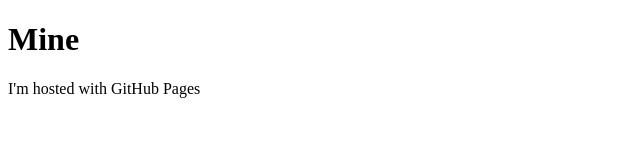
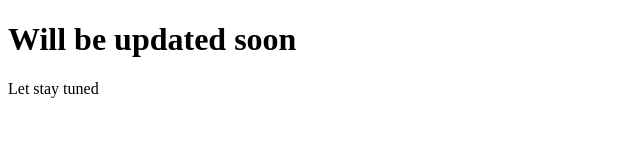
Before and after one commit to GrJa23/GrJa23.github.io, a plain HTML site: page index.html in a window 1280 px wide. Shown: the whole page, without its empty margins (0-640 px from the left). Drawn offline with Linux system fonts and the light colour scheme.

Commit message:
Update index.html

```diff
--- a/index.html
+++ b/index.html
@@ -1,7 +1,7 @@
 <!DOCTYPE html>
 <html>
 <body>
-<h1>Mine</h1>
-<p>I'm hosted with GitHub Pages</p>
+<h1>Will be updated soon</h1>
+<p>Let stay tuned</p>
 </body>
 </html>
```
